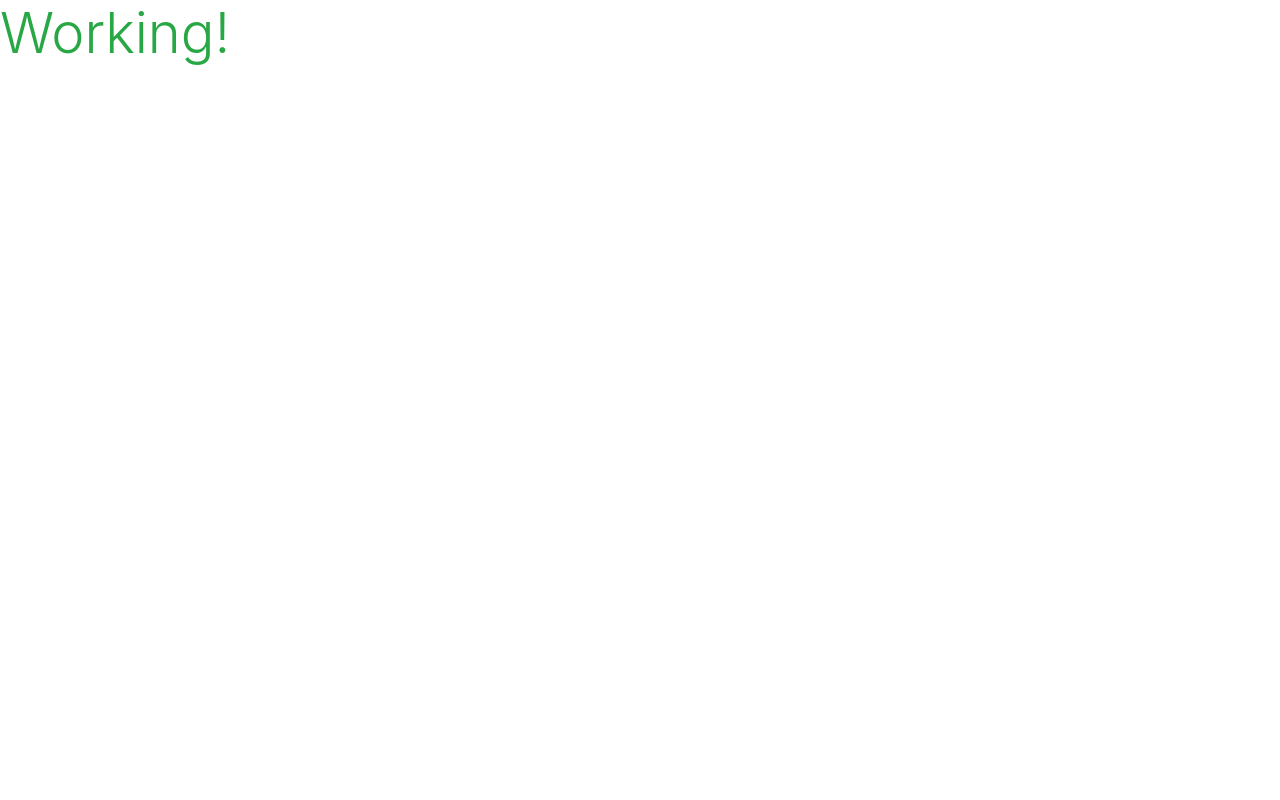
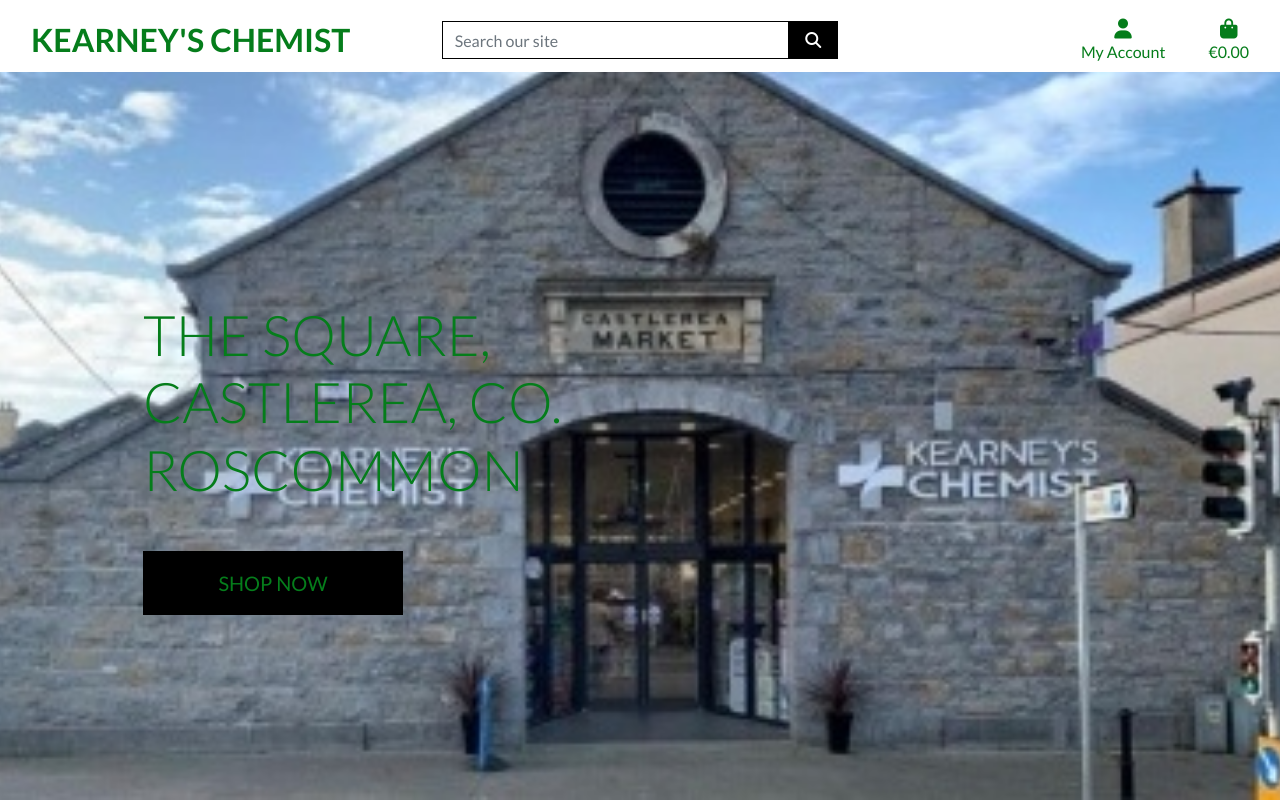
Before and after one commit to CliveC99/kearneys, a Django app: page / in a window 1280 px wide. Before the commit the page is almost empty. Run offline with Django 3.2, Linux system fonts and the light colour scheme; some libraries are stand-ins or nearby versions.

Commit message:
Finish homepage , header and css

```diff
--- a/home/templates/home/index.html
+++ b/home/templates/home/index.html
@@ -1,6 +1,27 @@
 {% extends "base.html" %}
 {% load static %}
 
+{% block page_header %}
+    <div class="container header-container">
+        <div class="row">
+            <div class="col"></div>
+        </div>
+    </div>
+{% endblock %}
+
 {% block content %}
-<h1 class="display-4 text-success">Working!</h1>
+    <div class="container h-100">
+        <div class="row h-100">
+            <div class="col-7 col-md-6 my-auto">
+                <h1 class="display-4 logo-font green-colour">
+                    The Square, Castlerea, Co. Roscommon
+                </h1>
+                <div class="my-5">
+                    <h4>
+                        <a href="" class="shop-now-button btn btn-lg rounded-0 text-uppercase py-3 green-colour">Shop Now</a>
+                    </h4>
+                </div>
+            </div>
+        </div>
+    </div>
 {% endblock %}
--- a/kearneys/settings.py
+++ b/kearneys/settings.py
@@ -157,6 +157,10 @@ USE_TZ = True
 # https://docs.djangoproject.com/en/3.2/howto/static-files/
 
 STATIC_URL = '/static/'
+STATICFILES_DIRS = (os.path.join(BASE_DIR, 'static'),)
+
+MEDIA_URL = '/media/'
+MEDIA_ROOT = os.path.join(BASE_DIR, 'media')
 
 # Default primary key field type
 # https://docs.djangoproject.com/en/3.2/ref/settings/#default-auto-field
--- a/kearneys/urls.py
+++ b/kearneys/urls.py
@@ -15,9 +15,11 @@ Including another URLconf
 """
 from django.contrib import admin
 from django.urls import path, include
+from django.conf import settings
+from django.conf.urls.static import static
 
 urlpatterns = [
     path('admin/', admin.site.urls),
     path('accounts/', include('allauth.urls')),
     path('', include('home.urls')),
-]
+] + static(settings.MEDIA_URL, document_root=settings.MEDIA_ROOT)
--- /dev/null
+++ b/static/css/base.css
@@ -0,0 +1,85 @@
+html {
+    height: 100%;
+}
+
+body {
+    background: url('/media/kearnys.jpg') no-repeat center center fixed;
+    background-size: cover;
+    height: calc(100vh - 164px);
+    color: #555;
+    font-family: 'Lato';
+}
+
+/* from Bulma */
+.icon {
+    align-items: center;
+    display: inline-flex;
+    justify-content: center;
+    height: 1.5rem;
+    width: 1.5rem;
+}
+
+.logo-font {
+    text-transform: uppercase;
+}
+
+.main-logo-link {
+    width: fit-content;
+}
+
+.shop-now-button {
+    background: black;
+    color: white;
+    min-width: 260px;
+}
+
+.btn-black {
+    background: black;
+    color: white;
+}
+
+.shop-now-button:hover,
+.shop-now-button:active,
+.shop-now-button:focus,
+.btn-black:hover,
+.btn-black:active,
+.btn-black:focus {
+    background: #222;
+    color: white;
+}
+
+.text-black {
+    color: #000 !important;
+}
+
+.green-colour {
+    color: #057d1b;
+}
+
+.border-black {
+    border: 1px solid black !important;
+}
+
+/* -------------------------------- Media Queries */
+
+/* Slightly larger container on xl screens */
+@media (min-width: 1200px) {
+  .container {
+    max-width: 80%;
+  }
+}
+
+/* fixed top navbar only on medium and up */
+@media (min-width: 992px) {
+    .fixed-top-desktop-only {
+        position: fixed;
+        top: 0;
+        right: 0;
+        left: 0;
+        z-index: 1030;
+    }
+
+    .header-container {
+        padding-top: 164px;
+    }
+}
--- a/templates/base.html
+++ b/templates/base.html
@@ -13,12 +13,17 @@
 
     {% block corecss %}
         <link rel="stylesheet" href="https://cdn.jsdelivr.net/npm/bootstrap@4.6.2/dist/css/bootstrap.min.css" integrity="sha384-xOolHFLEh07PJGoPkLv1IbcEPTNtaed2xpHsD9ESMhqIYd0nLMwNLD69Npy4HI+N" crossorigin="anonymous">
+        <link rel="preconnect" href="https://fonts.googleapis.com">
+        <link rel="preconnect" href="https://fonts.gstatic.com" crossorigin>
+        <link href="https://fonts.googleapis.com/css2?family=Lato:ital,wght@0,100;0,300;0,400;0,700;0,900;1,100;1,300;1,400;1,700;1,900&display=swap" rel="stylesheet">
+        <link rel="stylesheet" href="{% static 'css/base.css' %}">
     {% endblock %}
 
     {% block extra_css %}
     {% endblock %}
 
     {% block corejs %}
+        <script src="https://kit.fontawesome.com/ec8a804fda.js" crossorigin="anonymous"></script>
         <script src="https://cdn.jsdelivr.net/npm/jquery@3.5.1/dist/jquery.min.js" integrity="sha256-9/aliU8dGd2tb6OSsuzixeV4y/faTqgFtohetphbbj0=" crossorigin="anonymous"></script>
         <script src="https://cdn.jsdelivr.net/npm/bootstrap@4.6.2/dist/js/bootstrap.bundle.min.js" integrity="sha384-Fy6S3B9q64WdZWQUiU+q4/2Lc9npb8tCaSX9FK7E8HnRr0Jz8D6OP9dO5Vg3Q9ct" crossorigin="anonymous"></script>
     {% endblock %}
@@ -29,8 +34,67 @@
     <title>Kearney's Chemist {% block extra_title %}{% endblock %}</title>
   </head>
   <body>
-    <header class="container-fluid fixed-top"></header>
-
+    <header class="container-fluid fixed-top">
+      <div id="topnav" class="row bg-white pt-lg-2 d-none d-lg-flex">
+          <div class="col-12 col-lg-4 my-auto py-1 py-lg-0 text-center text-lg-left">
+              <a href="{% url 'home' %}" class="nav-link main-logo-link">
+                  <h2 class="logo-font green-colour my-0"><strong>Kearney's Chemist</strong></h2>
+              </a>
+          </div>
+          <div class="col-12 col-lg-4 my-auto py-1 py-lg-0">
+              <form method="GET" action="">
+                  <div class="input-group w-100">
+                      <input class="form-control border border-black rounded-0" type="text" name="q" placeholder="Search our site">
+                      <div class="input-group-append">
+                          <button class="form-control btn btn-black border border-black rounded-0" type="submit">
+                              <span class="icon">
+                                  <i class="fas fa-search"></i>
+                              </span>
+                          </button>
+                      </div>
+                  </div>
+              </form>
+          </div>
+          <div class="col-12 col-lg-4 my-auto py-1 py-lg-0">
+              <ul class="list-inline list-unstyled text-center text-lg-right my-0">
+                  <li class="list-inline-item dropdown">
+                      <a class="text-black nav-link" href="#" id="user-options" data-toggle="dropdown" aria-haspopup="true" aria-expanded="false">
+                          <div class="text-center">
+                              <div><i class="fas fa-user fa-lg green-colour"></i></div>
+                              <p class="my-0 green-colour">My Account</p>
+                          </div>
+                      </a>
+                      <div class="dropdown-menu border-0" aria-labelledby="user-options">
+                          {% if request.user.is_authenticated %}
+                              {% if request.user.is_superuser %}
+                                  <a href="" class="dropdown-item">Product Management</a>
+                              {% endif %}
+                              <a href="" class="dropdown-item">My Profile</a>
+                              <a href="{% url 'account_logout' %}" class="dropdown-item">Logout</a>
+                          {% else %}
+                              <a href="{% url 'account_signup' %}" class="dropdown-item">Register</a>
+                              <a href="{% url 'account_login' %}" class="dropdown-item">Login</a>
+                          {% endif %}
+                      </div>
+                  </li>
+                  <li class="list-inline-item">
+                      <a class="{% if grand_total %}text-info font-weight-bold{% else %}text-black{% endif %} nav-link" href="">
+                          <div class="text-center">
+                              <div><i class="fas fa-shopping-bag fa-lg green-colour"></i></div>
+                              <p class="my-0 green-colour">
+                                  {% if grand_total %}
+                                      €{{ grand_total|floatformat:2 }}
+                                  {% else %}
+                                      €0.00
+                                  {% endif %}
+                              </p>
+                          </div>
+                      </a>
+                  </li>
+              </ul>
+          </div>
+      </div>
+  </header>
     {% if messages %}
         <div class="message-container"></div>
     {% endif %}
```
Also changed, not shown: media/kearnys.jpg (added).
